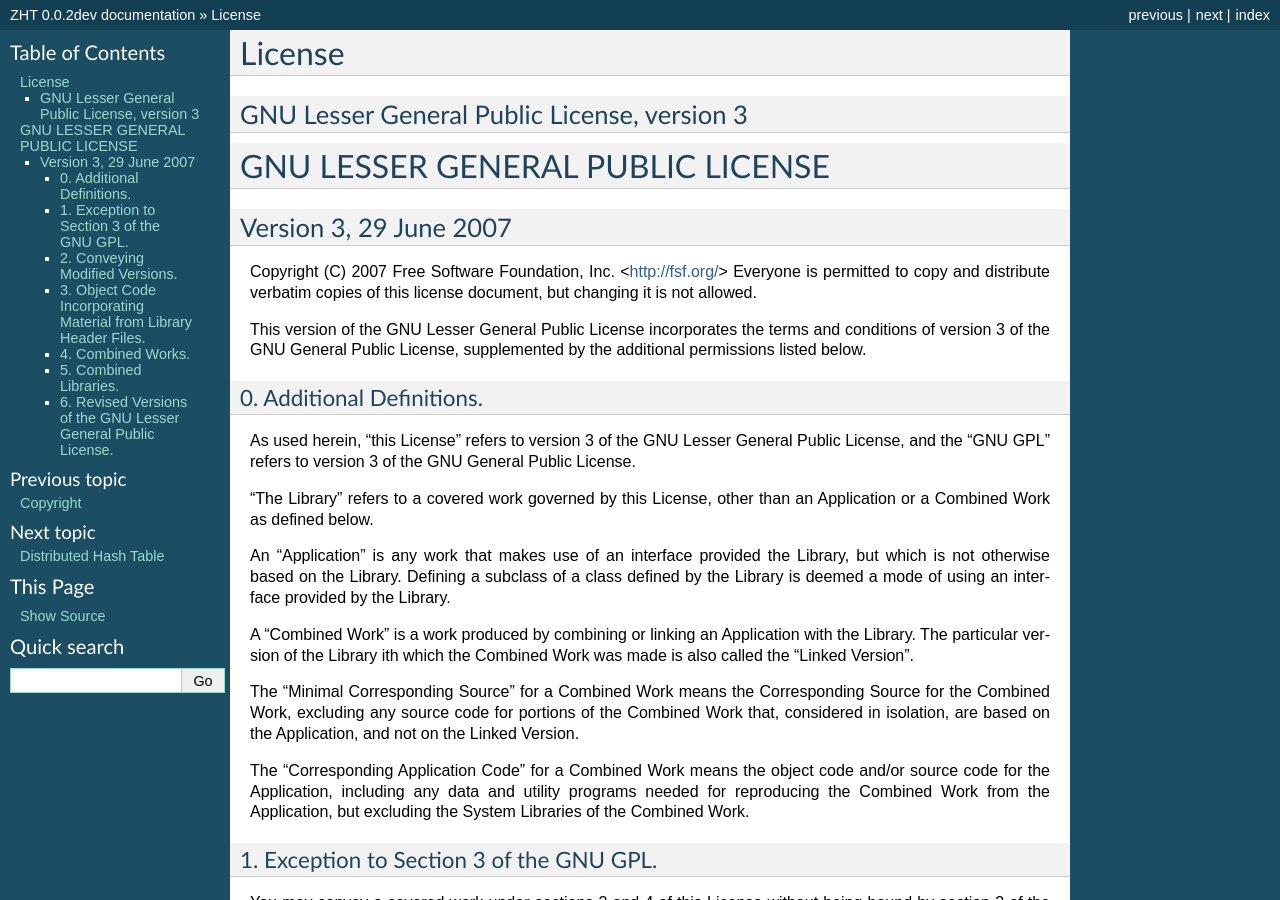
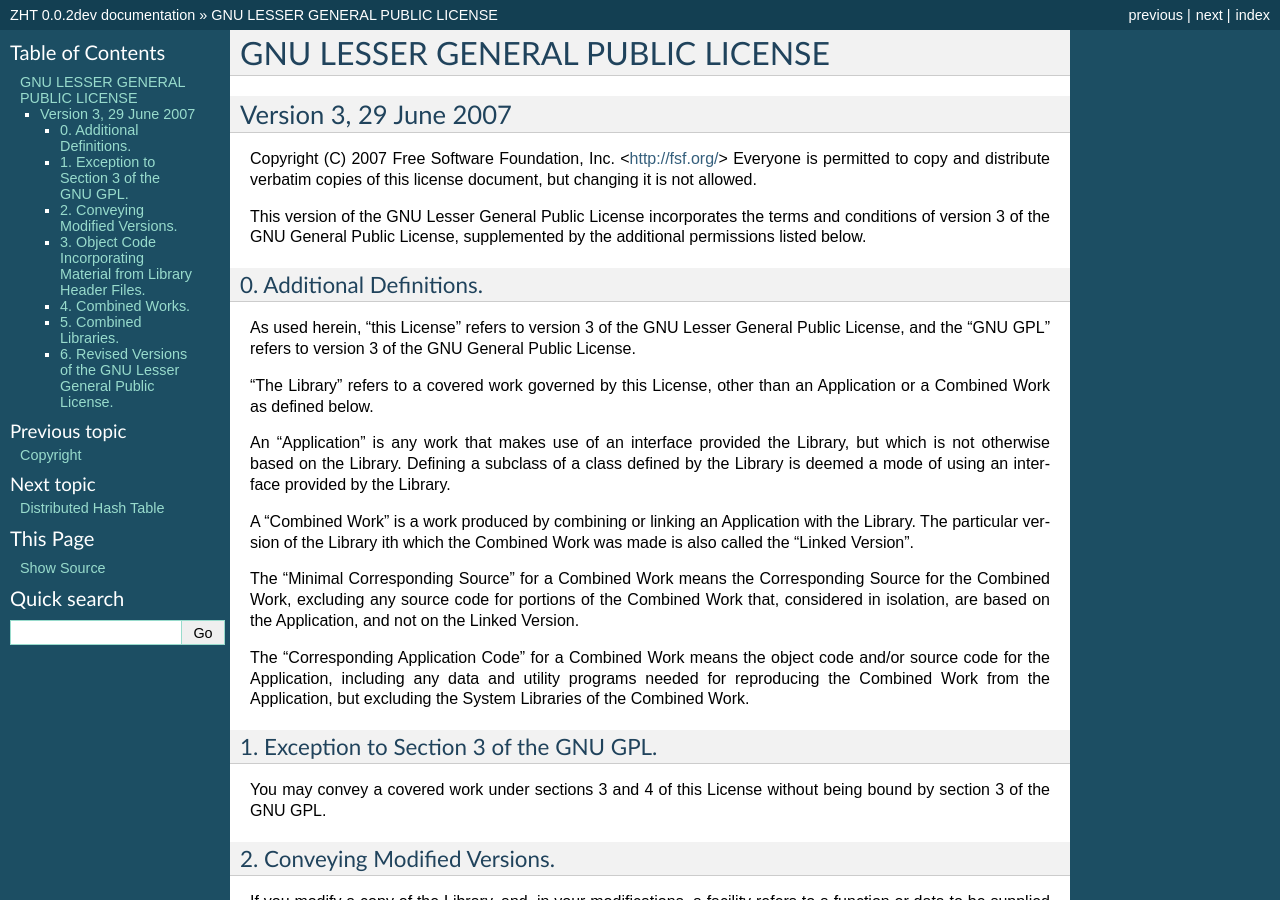
Before and after one commit to mghlarsen/ZHT, a Sphinx documentation site: the page built from docs/license.rst, in a window 1280 px wide and 900 px high. Built offline with Sphinx 7.4.7, drawn with Linux system fonts in a browser that asks for light colours; some of the changed text lies outside the part shown.

Commit message:
Fix license formatting in docs.

```diff
--- a/docs/license.rst
+++ b/docs/license.rst
@@ -1,8 +1,2 @@
-=======
-License
-=======
-
-GNU Lesser General Public License, version 3
-============================================
 
 .. include:: ../LICENSE.rst
```
